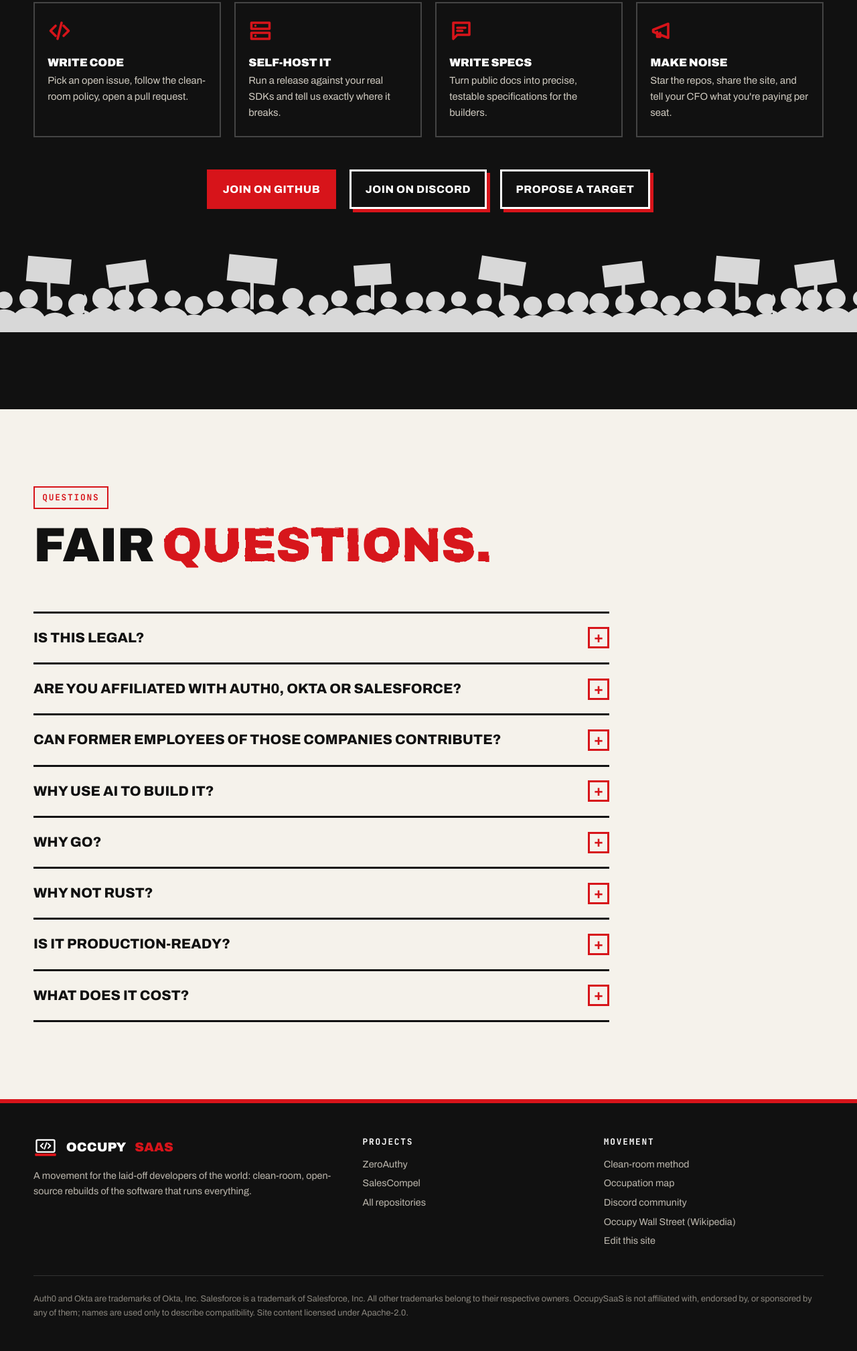
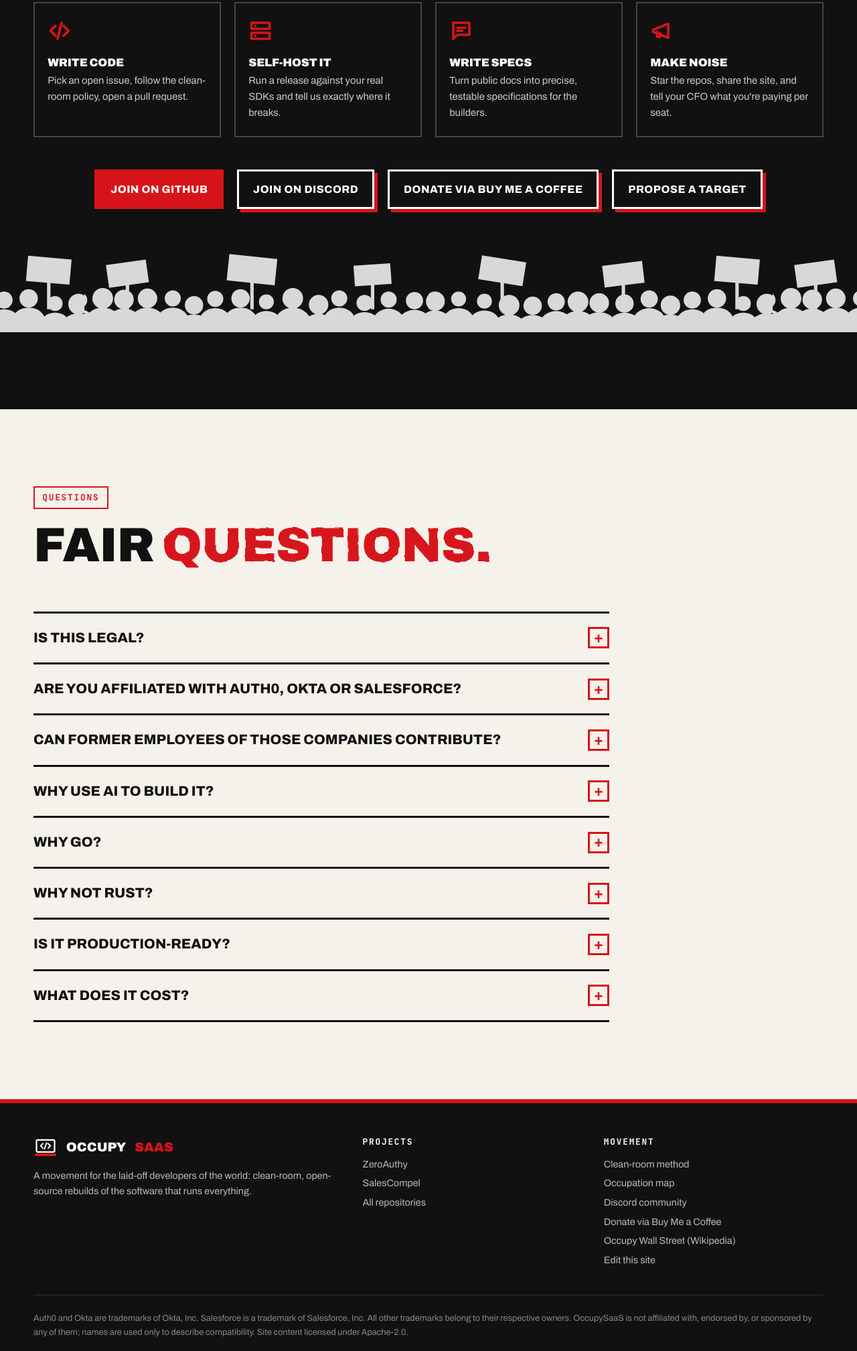
Before and after one commit to occupysaas/website, a plain HTML site: page index.html in a window 1280 px wide. Shown: the part 7703-9720 px from the top of the page at 67% size. Drawn offline with Linux system fonts and the light colour scheme.

Commit message:
add donate link

```diff
--- a/index.html
+++ b/index.html
@@ -418,6 +418,7 @@
         <div class="join__ctas">
           <a class="btn btn--red" href="https://github.com/occupysaas">Join on GitHub</a>
           <a class="btn btn--ghost" href="https://discord.gg/zwP8aP65R">Join on Discord</a>
+          <a class="btn btn--ghost" href="https://buymeacoffee.com/occupysaas">Donate via Buy Me a Coffee</a>
           <a class="btn btn--ghost" href="https://github.com/occupysaas/website/issues/new?title=Target%20proposal%3A%20">Propose a target</a>
         </div>
       </div>
@@ -526,6 +527,7 @@
             <li><a href="#method">Clean-room method</a></li>
             <li><a href="#next">Occupation map</a></li>
             <li><a href="https://discord.gg/zwP8aP65R">Discord community</a></li>
+            <li><a href="https://buymeacoffee.com/occupysaas">Donate via Buy Me a Coffee</a></li>
             <li><a href="https://en.wikipedia.org/wiki/Occupy_Wall_Street">Occupy Wall Street (Wikipedia)</a></li>
             <li><a href="https://github.com/occupysaas/website">Edit this site</a></li>
           </ul>
```
